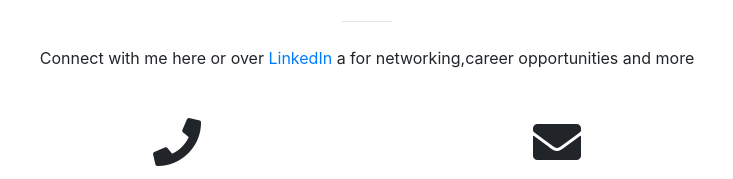
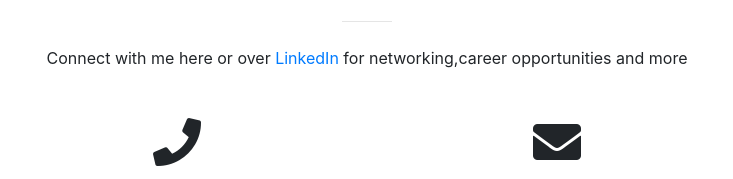
Before and after one commit to AnamikaAhmed/AnamikaAhmed.github.io, a website with bundled scripts: page index.html in a window 1280 px wide. Shown: the part 3038-3217 px from the top of the page, 273-1006 px from the left. Built offline with nearby package versions, Linux system fonts and the light colour scheme.

Commit message:
Update index.html

```diff
--- a/index.html
+++ b/index.html
@@ -324,7 +324,7 @@
           <div class="col-lg-8 mx-auto text-center">
             <h2 class="section-heading">Let's Get In Touch!</h2>
             <hr class="my-4">
-            <p class="mb-5">Connect with me here or over <a href = "https://www.linkedin.com/in/anamikaahmed/"> LinkedIn </a>a for networking,career opportunities and more</p>
+            <p class="mb-5">Connect with me here or over <a href = "https://www.linkedin.com/in/anamikaahmed/"> LinkedIn </a>for networking,career opportunities and more</p>
           </div>
         </div>
         <div class="row">
```
